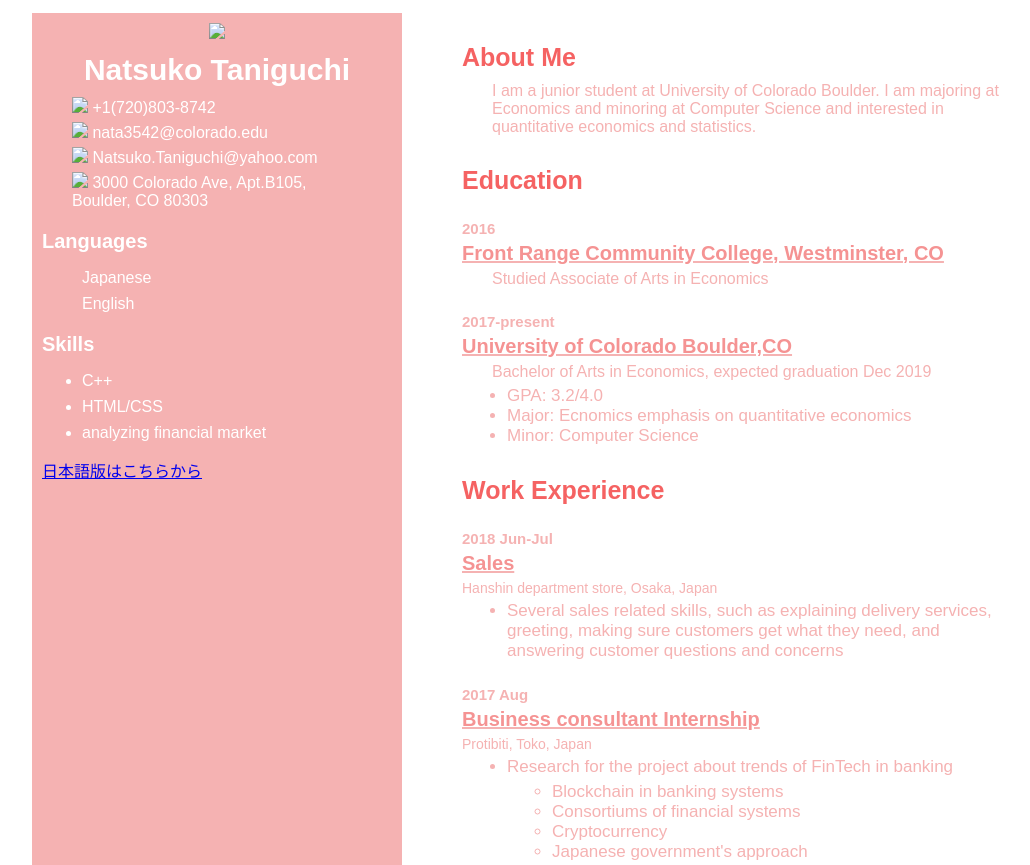
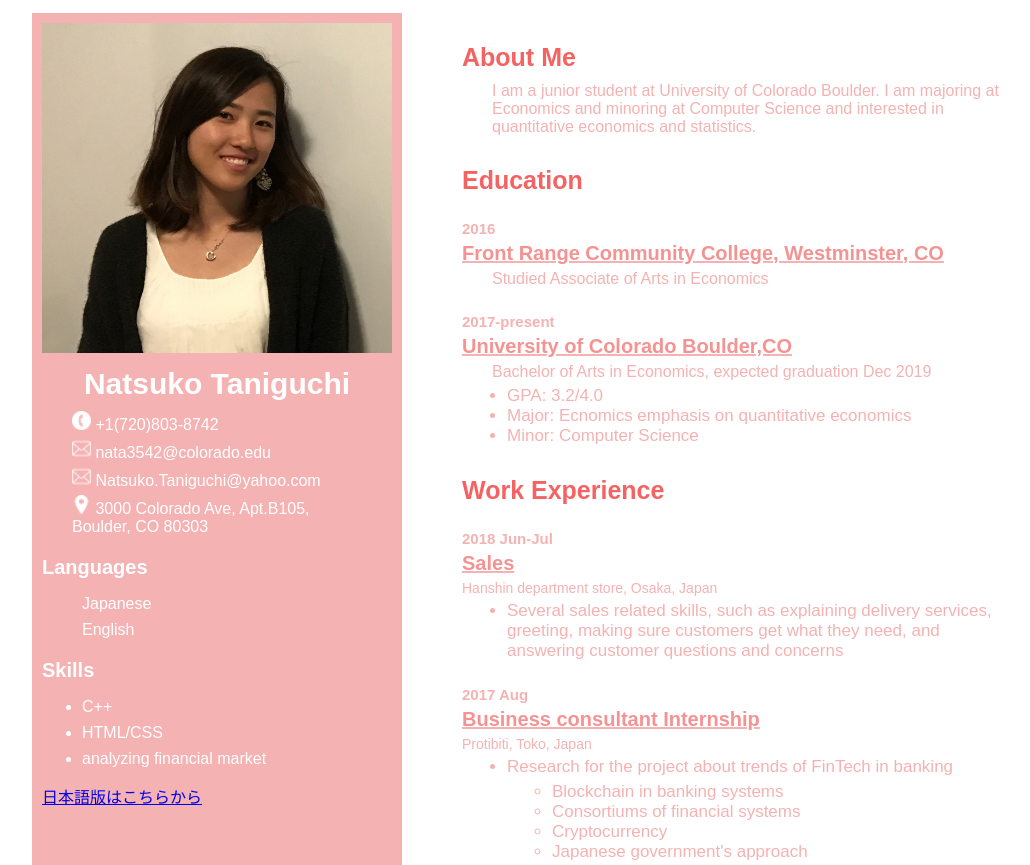
Before and after one commit to natsuko-summer/Natsuko.Taniguchi, a plain HTML site: page index.html in a window 1280 px wide. Shown: the top 865 px of the page, without its empty margins (108-1138 px from the left). Drawn offline with Linux system fonts and the light colour scheme.

Commit message:
Update index.html

```diff
--- a/index.html
+++ b/index.html
@@ -9,14 +9,14 @@
         <div class="container">
         <div class="info">
             <div class="infoTop">
-                <img src="./images/image1.jpeg">
+                <img src="image1.jpeg">
 
                 <h3>Natsuko Taniguchi</h3>
             </div>
-            <p><img src="./images/phone.png" width="19"/>        +1(720)803-8742</p>
-            <p><img src="./images/contact.png" width="19"/>         nata3542@colorado.edu</p>
-            <p><img src="./images/contact.png" width="19"/>         Natsuko.Taniguchi@yahoo.com</p>
-            <p><img src="./images/location.png" width="19"/>        3000 Colorado Ave, Apt.B105, <br>Boulder, CO 80303</p>
+            <p><img src="phone.png" width="19"/>        +1(720)803-8742</p>
+            <p><img src="contact.png" width="19"/>         nata3542@colorado.edu</p>
+            <p><img src="contact.png" width="19"/>         Natsuko.Taniguchi@yahoo.com</p>
+            <p><img src="location.png" width="19"/>        3000 Colorado Ave, Apt.B105, <br>Boulder, CO 80303</p>
             <h4>Languages</h4>
             <ul style="list-style:none;">
                 <li>Japanese</li>
```
